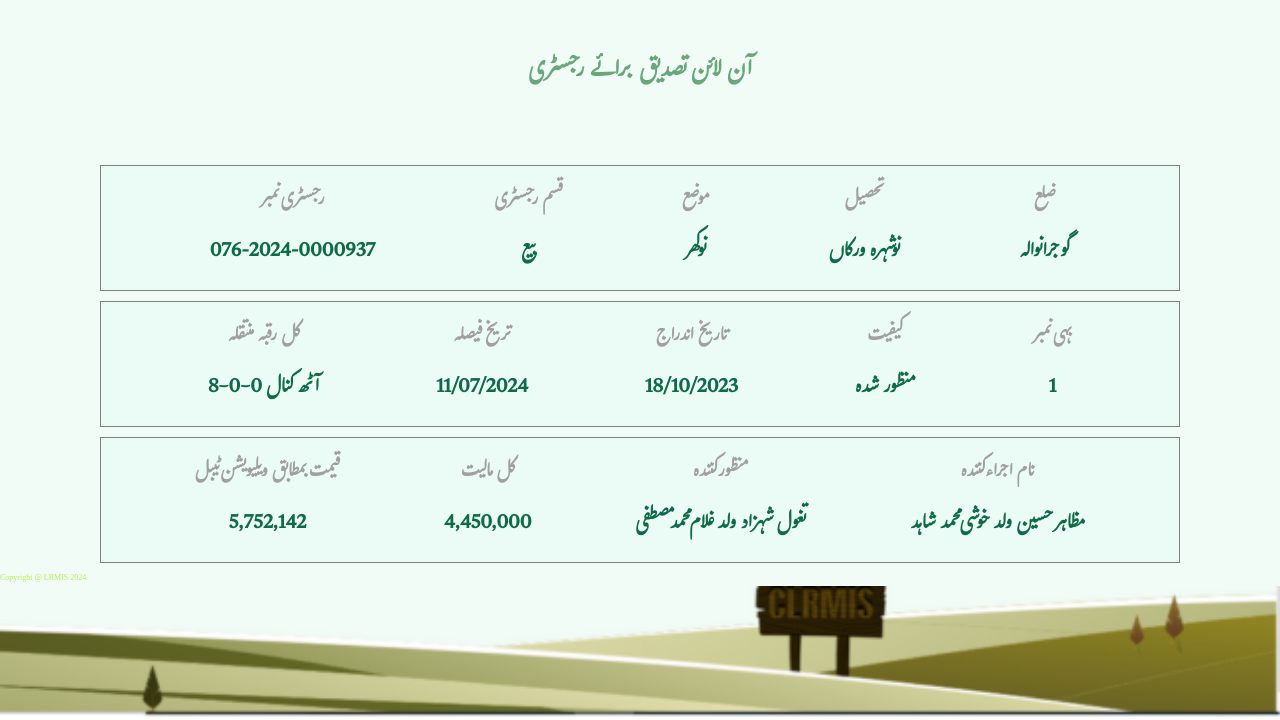
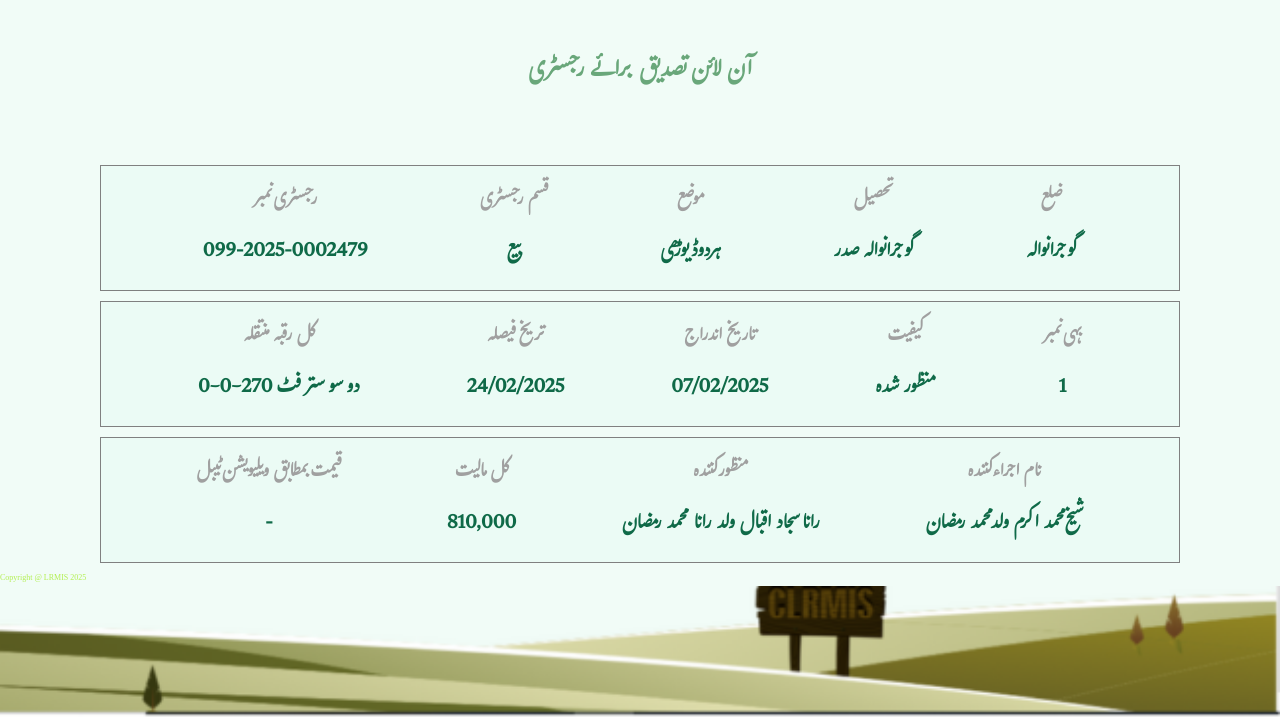
Before and after one commit to punjabzameen/https-onlinefard.punjab-zameen.gov.pk-RegistryVerification-data-HZVAQeF2tYk0MDk230YHZ2UEeGY2H0-Gp3, a plain HTML site: page index.html in a window 1280 px wide. Shown: the part 80-800 px from the top of the page. Drawn offline with Linux system fonts and the light colour scheme.

Commit message:
Update index.html

```diff
--- a/index.html
+++ b/index.html
@@ -32,7 +32,7 @@
             <div class="item text1">
                 <h3>رجسٹری نمبر
                 </h3>
-                <p>076-2024-0000937
+                <p>099-2025-0002479
                 </p>
             </div>
             <div class="item text2"><h3>قسم رجسٹری
@@ -42,13 +42,13 @@
             <div class="item text3">
                 <h3>موضع
                 </h3>
-                <p>نوکھر
+                <p>ہردوڈیوڑھی
                 </p>
             </div>
             <div class="item text4">
                 <h3>تحصیل
                 </h3>
-                <p>نوشہرہ ورکاں
+                <p>گوجرانوالہ صدر
                 </p>
             </div>
             <div class="item text5">
@@ -63,18 +63,18 @@
             <div class="item text1">
                 <h3>کل رقبہ منتقلہ
                 </h3>
-                <p>8-0-0 آٹھ کنال
+                <p>0-0-270 دو سو ستر فٹ
                 </p>
             </div>
             <div class="item text2"><h3>تریخ فیصلہ
 
             </h3>
-            <p>11/07/2024
+            <p>24/02/2025
             </p></div>
             <div class="item text3">
                 <h3>تاریخ اندراج
                 </h3>
-                <p>18/10/2023
+                <p>07/02/2025
                 </p>
             </div>
             <div class="item text4">
@@ -95,23 +95,23 @@
             <div class="item text1">
                 <h3>قیمت بمطابق ویلیویشن ٹیبل
                 </h3>
-                <p>5,752,142
+                <p>-
                 </p>
             </div>
             <div class="item text2"><h3>کل مالیت
             </h3>
-            <p>4,450,000
+            <p>810,000
             </p></div>
             <div class="item text3">
                 <h3>منظور کنندہ
                 </h3>
-                <p>تغول شہزاد ولد غلام محمد مصطفی
+                <p>رانا سجاد اقبال ولد رانا محمد رمضان
                 </p>
             </div>
             <div class="item text4">
                 <h3>نام اجراء کنندہ
                 </h3>
-                <p>مظاہر حسین ولد خوشی محمد شاہد
+                <p>شیخ محمد اکرم ولد محمد رمضان
                 </p>
             </div>
 
@@ -120,7 +120,7 @@
     </section>
     <!-- ----------------- Inage section------------------ -->
      <div class="bottom_img">
-        Copyright @ LRMIS 2024
+        Copyright @ LRMIS 2025
 
      </div>
      <!-- <div class="main">
```
